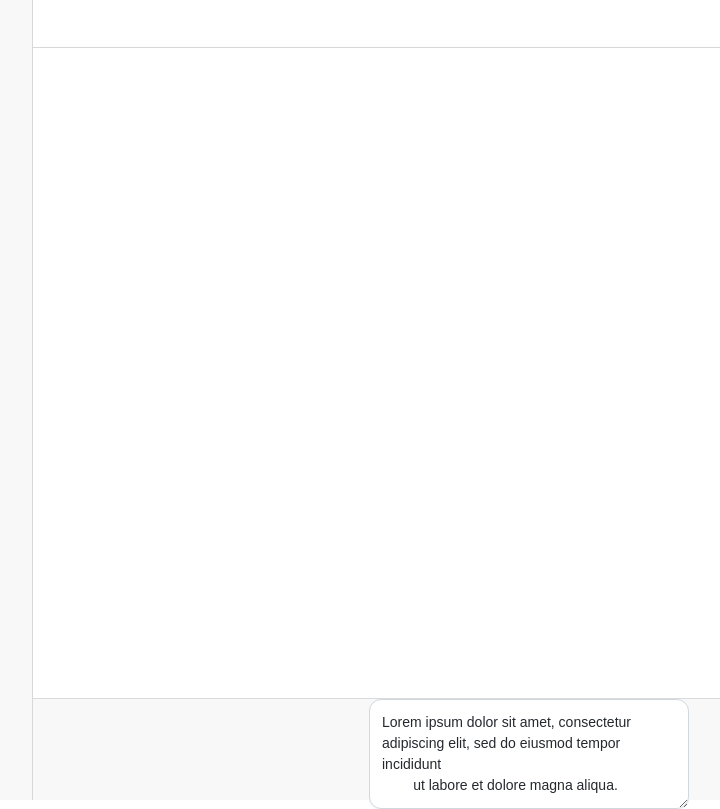
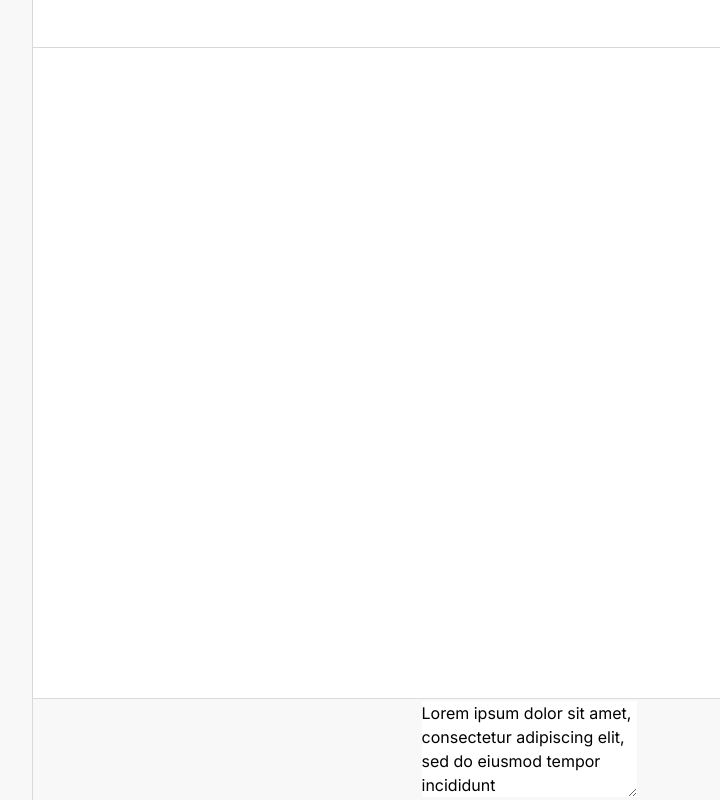
Before and after one commit to Iyanu456/llamaGPT, a Next.js app: page / in a window 1280 px wide. Shown: the whole page, without its empty margins (255-975 px from the left). Built offline with nearby package versions, Linux system fonts and the light colour scheme.

Commit message:
material gui

```diff
--- a/src/app/components/Textarea.js
+++ b/src/app/components/Textarea.js
@@ -1,63 +1,12 @@
 "use client"
 import * as React from 'react';
 import { TextareaAutosize } from '@mui/base/TextareaAutosize';
-import { styled } from '@mui/system';
+//import { styled } from '@mui/system';
 
 export default function MaxHeightTextarea() {
-  const blue = {
-    100: '#DAECFF',
-    200: '#b6daff',
-    400: '#3399FF',
-    500: '#007FFF',
-    600: '#0072E5',
-    900: '#003A75',
-  };
-
-  const grey = {
-    50: '#f6f8fa',
-    100: '#eaeef2',
-    200: '#d0d7de',
-    300: '#afb8c1',
-    400: '#8c959f',
-    500: '#6e7781',
-    600: '#57606a',
-    700: '#424a53',
-    800: '#32383f',
-    900: '#24292f',
-  };
-
-  const StyledTextarea = styled(TextareaAutosize)(
-    ({ theme }) => `
-    width: 320px;
-    font-family: IBM Plex Sans, sans-serif;
-    font-size: 0.875rem;
-    font-weight: 400;
-    line-height: 1.5;
-    padding: 12px;
-    border-radius: 12px 12px 12px 12px;
-    color: ${theme.palette.mode === 'dark' ? grey[300] : grey[900]};
-    background: ${theme.palette.mode === 'dark' ? grey[900] : '#fff'};
-    border: 1px solid ${theme.palette.mode === 'dark' ? grey[700] : grey[200]};
-    box-shadow: 0px 2px 2px ${theme.palette.mode === 'dark' ? grey[900] : grey[50]};
-
-    &:hover {
-      border-color: ${blue[400]};
-    }
-
-    &:focus {
-      border-color: ${blue[400]};
-      box-shadow: 0 0 0 3px ${theme.palette.mode === 'dark' ? blue[500] : blue[200]};
-    }
-
-    // firefox
-    &:focus-visible {
-      outline: 0;
-    }
-  `,
-  );
 
   return (
-    <StyledTextarea
+    <TextareaAutosize
       maxRows={4}
       aria-label="maximum height"
       placeholder="Maximum 4 rows"
```
